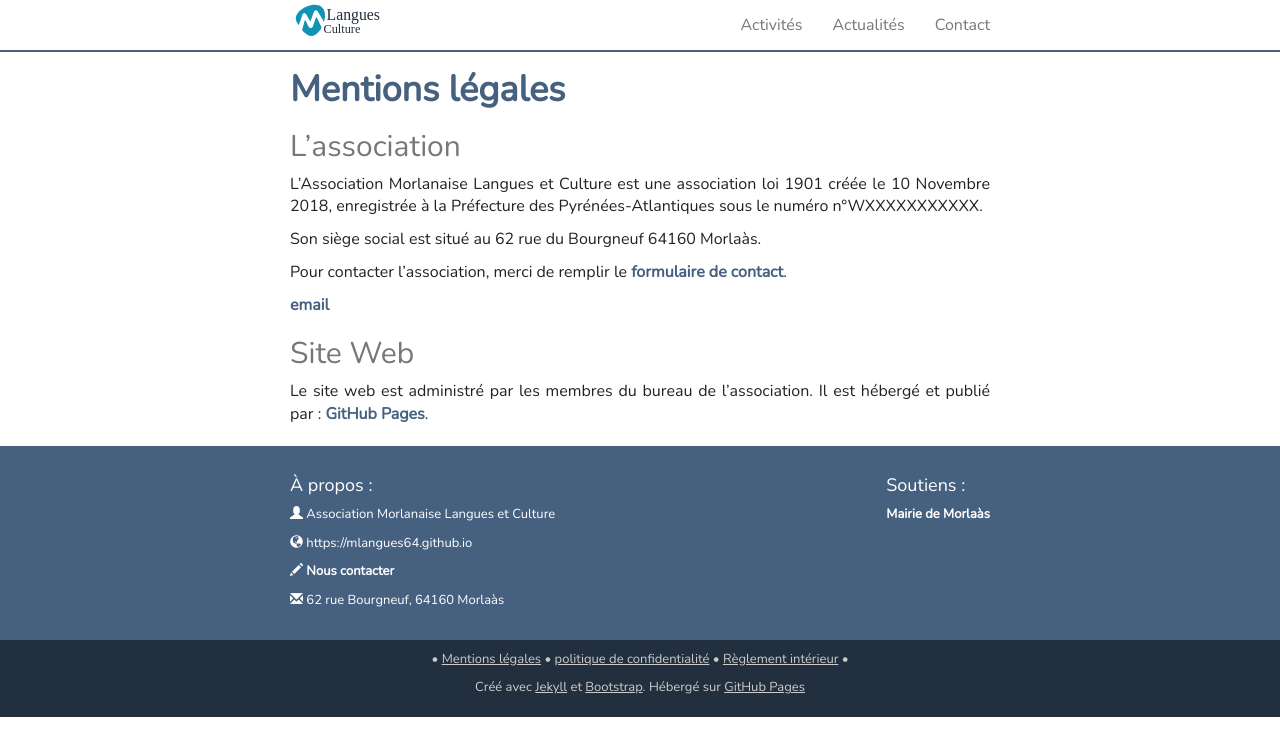
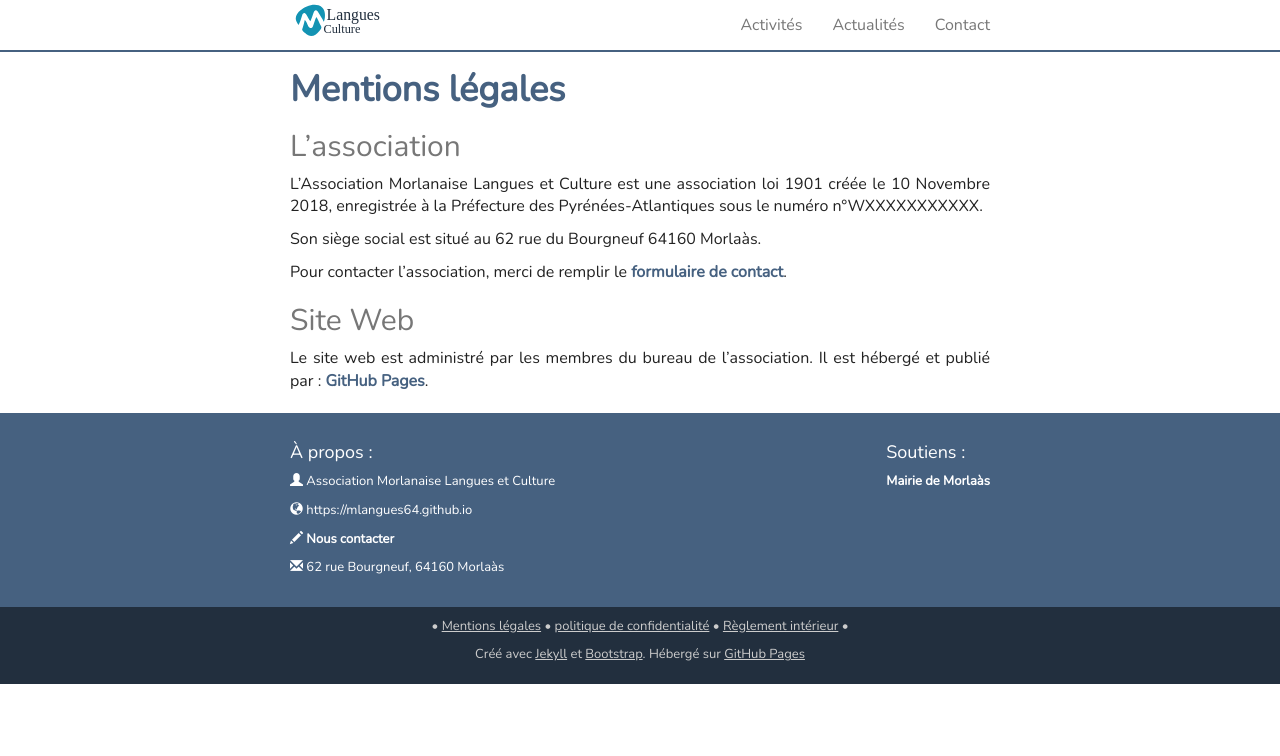
Before and after one commit to mlangues64/mlangues64.github.io, a Jekyll site: the page built from mention_legale.md, in a window 1280 px wide. Shown: the top 756 px of the page. Built offline with Jekyll 4.4.1, drawn with Linux system fonts in a browser that asks for light colours.

Commit message:
supprime email en clair dans les mentions légales

```diff
--- a/mention_legale.md
+++ b/mention_legale.md
@@ -15,8 +15,6 @@ Son siège social est situé au 62 rue du Bourgneuf 64160 Morlaàs.
 
 Pour contacter l'association, merci de remplir le [formulaire de contact]({{ site.baseurl }}/contact).
 
-<a href="{{ site.email | encode_email }}"> email </a>
-
 ## Site Web
 
 Le site web est administré par les membres du bureau de l'association. Il est
```
